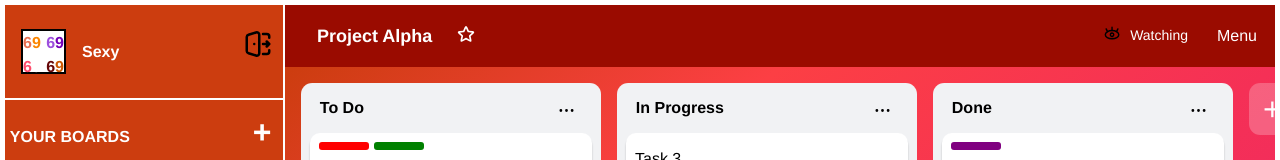
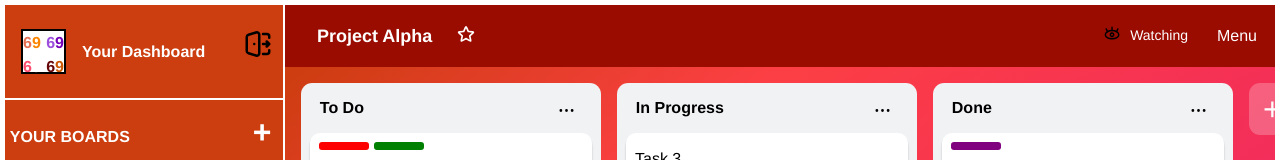
Before and after one commit to podderstodders/project-management-tool, a React (Vite) app: page / in a window 1280 px wide. Both pictures are taken after a click on the element 14 px from the left and 405 px from the top of the page. Shown: the top 160 px of the page. Built offline with nearby package versions, Linux system fonts and the light colour scheme.

Commit message:
revise minor issues

```diff
--- a/src/components/sidebar/SidebarContainer.tsx
+++ b/src/components/sidebar/SidebarContainer.tsx
@@ -96,7 +96,7 @@ export const SidebarContainer = () => {
             <div className="app-sidebar--header">
                 <ReallyStupidJuan />
                 <div>
-                  <p>Sexy</p>
+                  <p>Your Dashboard</p>
                 </div>
             </div>
             <SidebarBoardContainer current={state.currentBoard.boardName} changeBoardHandler={changeBoard} newBoardToggle={() => setNewBoardToggle(!newBoardToggle)}/>
```
